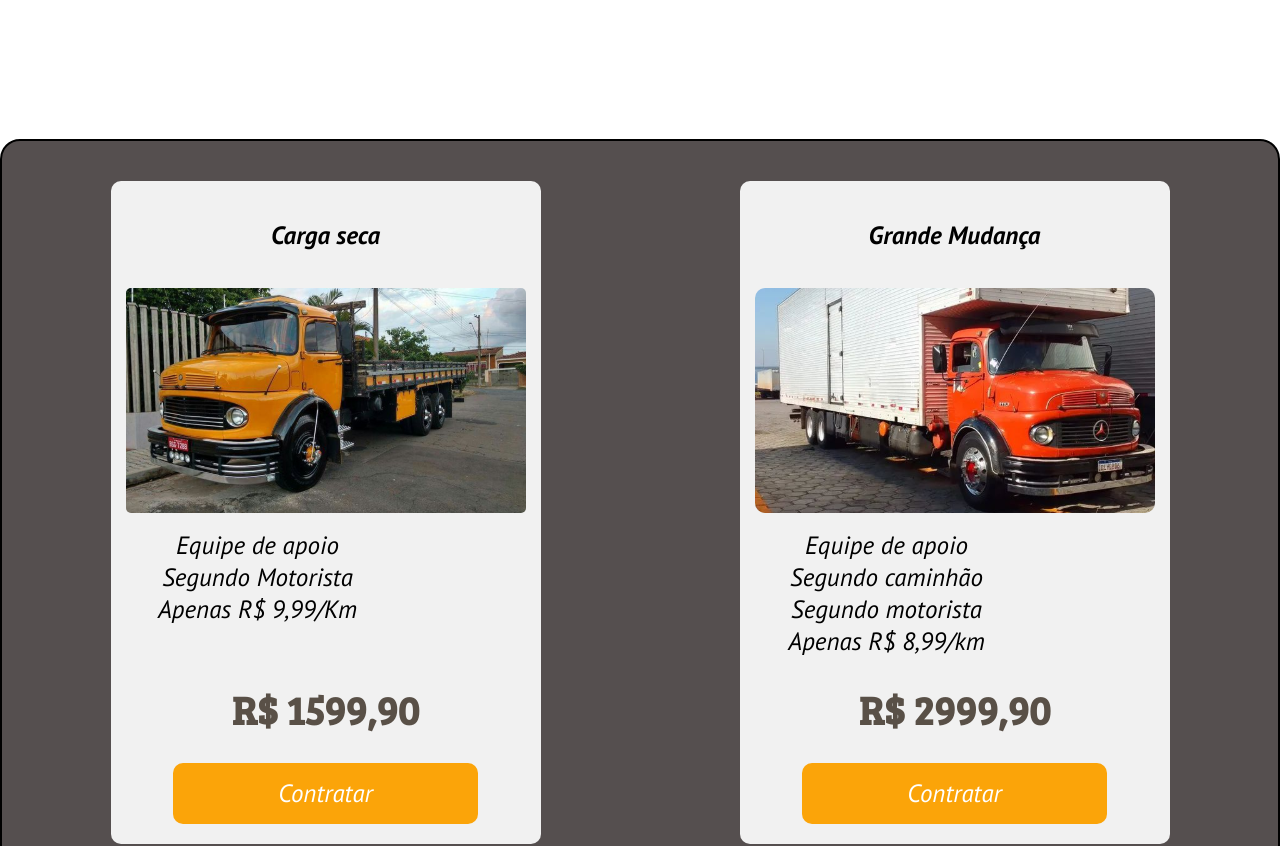
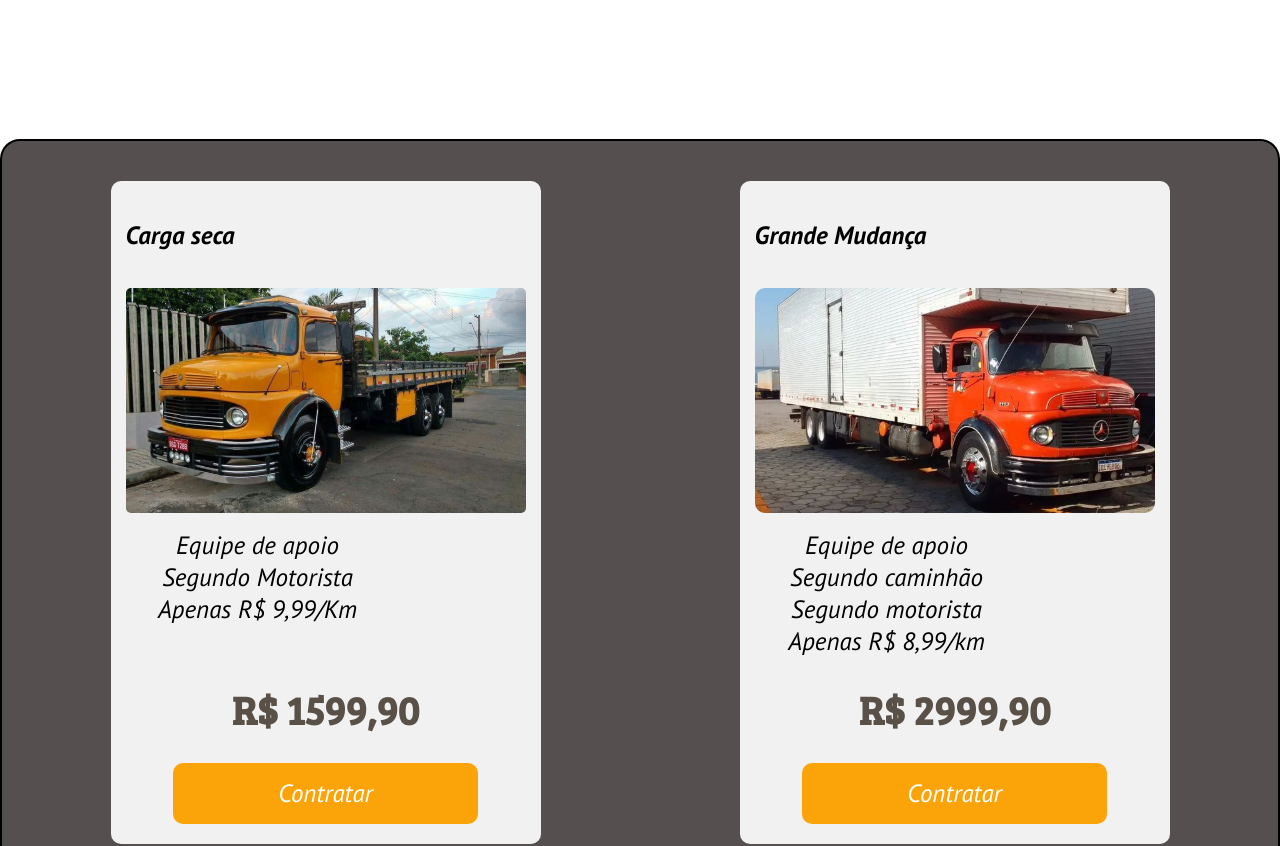
Before and after one commit to PauloBezz/ChangeBee, a React (Vite) app: page / in a window 1280 px wide. Shown: the part 3660-4506 px from the top of the page. Built offline with nearby package versions, Linux system fonts and the light colour scheme; a web font is replaced by a local one.

Commit message:
fix: Cards component

```diff
--- a/src/components/Cards/index.jsx
+++ b/src/components/Cards/index.jsx
@@ -94,7 +94,7 @@ export default function ContentSmall() {
 
 export function ContentPrice() {
     return (
-        <section id='price' className={styles.containerPrice}>
+        <main id='price' className={styles.containerPrice}>
             <article className={styles.cardsPrice}>
                 {PriceInfo.map((index, key) => {
                     return (
@@ -111,6 +111,6 @@ export function ContentPrice() {
                     )
                 })}
             </article>
-        </section>
+        </main>
     )
 }
```
